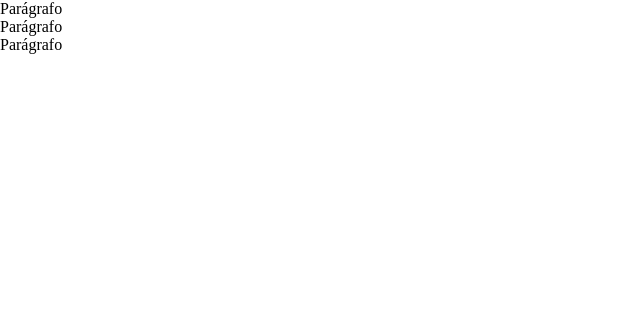
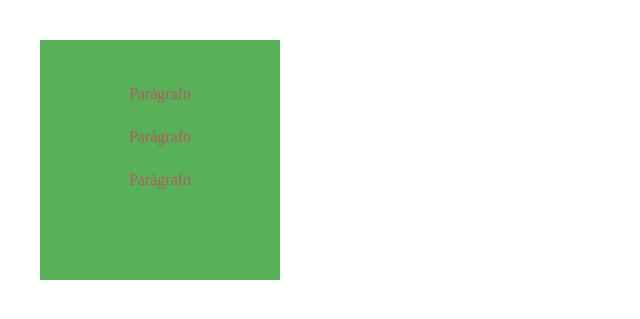
Before and after one commit to f-nely/curso-php, a PHP site: page /boxmodel-margin.html in a window 1280 px wide. Shown: the top 319 px of the page, without its empty margins (0-640 px from the left). Run offline with PHP 8.4, Linux system fonts and the light colour scheme.

Commit message:
Alterando o estilo das classes boxmodel-margin e paragrafo-box

```diff
--- a/public/section-18/styles.css
+++ b/public/section-18/styles.css
@@ -125,3 +125,18 @@ h2 {
   color: #000;
   margin: 0;
 }
+
+/* boxmodel-margin */
+.boxmodel-margin {
+  width: 200px;
+  height: 200px;
+  background-color: #58B059;
+  padding: 20px;
+  text-align: center;
+  margin: 40px;
+}
+
+.boxmodel-margin .paragrafo-box {
+  color: #B05B58;
+  margin-top: 25px;
+}
```
